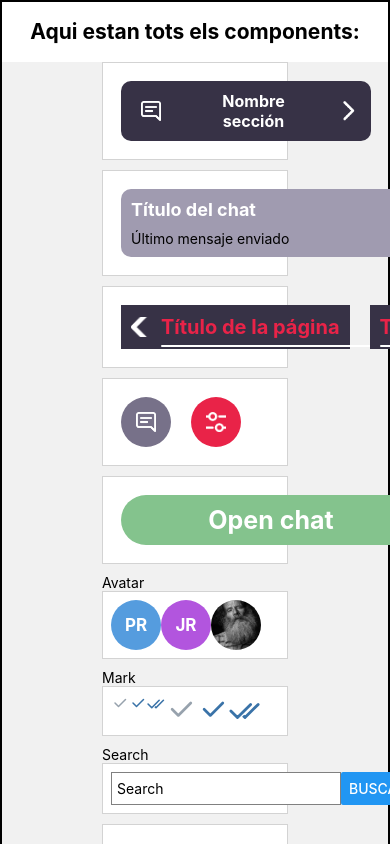
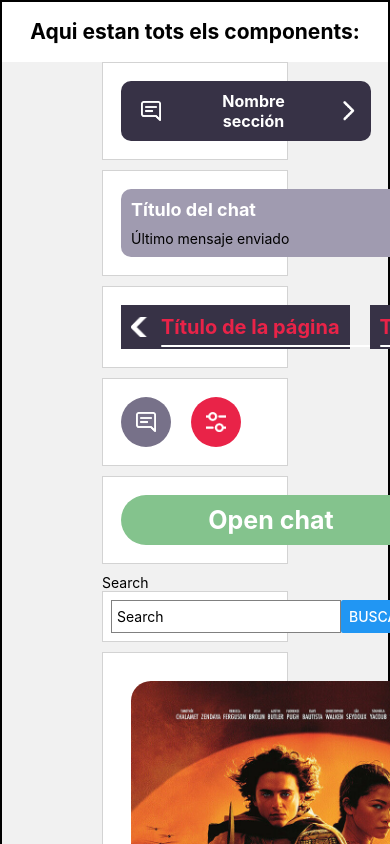
Before and after one commit to victoriamorera14/movie-talk, a React Native app: screen / in a window 390 px wide. Built offline with nearby package versions, Linux system fonts and the light colour scheme.

Commit message:
cambio cosas del profe

```diff
--- a/App.js
+++ b/App.js
@@ -1,7 +1,7 @@
 import Constants from "expo-constants";
 import { StyleSheet, View, Text } from "react-native";
-import Avatar from "./components/Avatar";
-import Mark from "./components/Mark";
+import Avatar from "./components/AvatarPROFE";
+import Mark from "./components/MarkPROFE";
 import SearchBox from "./components/SearchBar";
 import { colors } from "./utils/colors";
 import CarouselComponent from "./components/CarouselComponent";
@@ -95,19 +95,6 @@ export default function App() {
               pressedColor={"#373246"}
             />
           </ShowComponent>
-          <ShowComponent name="Avatar">
-            <Avatar name="Paula Rodriguez" />
-            <Avatar name="Joan Roca" color="#B255DE" />
-            <Avatar image={require("./assets/user.jpg")} />
-          </ShowComponent>
-          <ShowComponent name="Mark">
-            <Mark unread={true} />
-            <Mark unread={false} />
-            <Mark double={true} />
-            <Mark unread={true} size={32} />
-            <Mark unread={false} size={32} />
-            <Mark double={true} size={32} />
-          </ShowComponent>
           <ShowComponent name="Search">
             <SearchBox />
           </ShowComponent>
```
Also changed, not shown: components/AvatarPROFE.js (renamed from components/Avatar.js), components/MarkPROFE.js (renamed from components/Mark.js).
